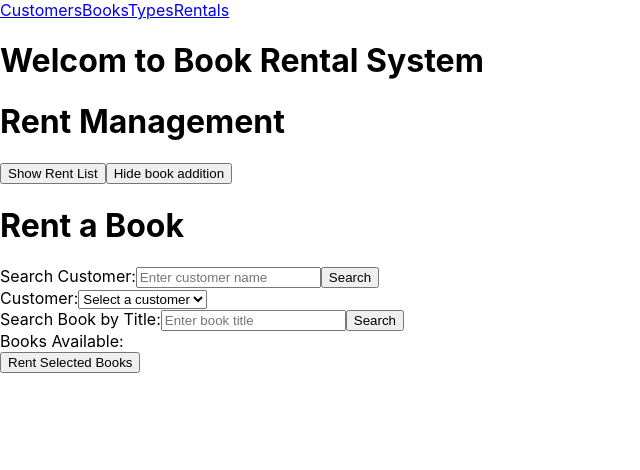
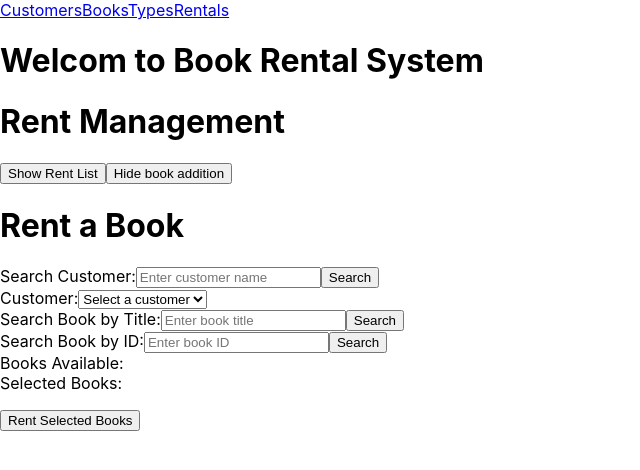
Before and after one commit to TaylorJi/BookRentalManagement_Frontend, a React (Create React App) app: page /rentals in a window 1280 px wide. Both pictures are taken after a click on the button "Add a new rent". Shown: the top 470 px of the page, without its empty margins (0-640 px from the left). Built offline with nearby package versions, Linux system fonts and the light colour scheme.

Commit message:
updated bookRent creation part making only availalbe books to be selectable

```diff
--- a/src/components/customer/customerList.tsx
+++ b/src/components/customer/customerList.tsx
@@ -219,6 +219,7 @@ const CustomerList: React.FC = () => {
             <table>
                 <thead>
                     <tr>
+                        <th>Id</th>
                         <th>Name</th>
                         <th>Contact</th>
                         <th>Address</th>
@@ -230,6 +231,7 @@ const CustomerList: React.FC = () => {
                 <tbody>
                     {customers.map(customer => (
                         <tr key={customer._id}>
+                            <td>{customer._id}</td>
                             <td>{customer.name}</td>
                             <td>{editCustomer && editCustomer._id === customer._id ? (
                                 <input
--- a/src/pages/bookRent/addBookRent.tsx
+++ b/src/pages/bookRent/addBookRent.tsx
@@ -1,5 +1,6 @@
 import React, { useState, useEffect } from "react";
 import axios from "axios";
+import { set } from "mongoose";
 
 interface Customer {
   _id: string;
@@ -13,11 +14,6 @@ interface Book {
   is_available: boolean;
 }
 
-interface BookRent {
-  customer: Customer;
-  book: Book;
-}
-
 interface AddBookRentProps {
   onBookRentAdded: () => void; // Callback function to update the book list
 }
@@ -26,8 +22,10 @@ const BookRentalForm: React.FC<AddBookRentProps> = () => {
   const [customers, setCustomers] = useState<Customer[]>([]);
   const [books, setBooks] = useState<Book[]>([]);
   const [selectedCustomerId, setSelectedCustomerId] = useState<string>("");
-  const [searchResult, setSearchResult] = useState<BookRent[]>([]);
   const [searchInput, setSearchInput] = useState<string>("");
+  const [customerSearch, setCustomerSearch] = useState<string>("");
+  const [bookIdSearch, setBookIdSearch] = useState<string>("");
+  const [bookTitleSearch, setBookTitleSearch] = useState<string>("");
   const [selectedBooks, setSelectedBooks] = useState<string[]>([]);
 
   const [error, setError] = useState<string | null>(null);
@@ -43,6 +41,15 @@ const BookRentalForm: React.FC<AddBookRentProps> = () => {
       }
     };
 
+    const handleBookSelection = (e: React.ChangeEvent<HTMLInputElement>) => {
+      const bookId = e.target.value;
+      setSelectedBooks((prev) =>
+        e.target.checked
+          ? [...prev, bookId]
+          : prev.filter((id) => id !== bookId)
+      );
+    };
+
     const fetchBooks = async () => {
       try {
         const response = await axios.get("/api/books"); // assuming endpoint that only fetches available books
@@ -55,18 +62,37 @@ const BookRentalForm: React.FC<AddBookRentProps> = () => {
     // fetchCustomers();
     // fetchBooks();
   }, []);
+
   const handleSearchInputChange = (e: React.ChangeEvent<HTMLInputElement>) => {
     setSearchInput(e.target.value);
+  };
+
+  const handleSearchByBookIdChange = (
+    e: React.ChangeEvent<HTMLInputElement>
+  ) => {
+    setBookIdSearch(e.target.value);
+  };
+
+  const handleBookTitleSearchInputChnage = (
+    e: React.ChangeEvent<HTMLInputElement>
+  ) => {
+    setBookTitleSearch(e.target.value);
+  };
+  const handleCustomerSearchInputChnage = (
+    e: React.ChangeEvent<HTMLInputElement>
+  ) => {
+    setCustomerSearch(e.target.value);
   };
 
   const handleSearchByBookTitle = async () => {
     try {
       console.log(searchInput);
-      const response = await axios.get(`/api/books/searchTitle?title=${searchInput}`);
-      console.log(response.data)
-      console.log(response.data.books)
-      setBooks(response.data.books);
-      console.log(books);
+      const response = await axios.get(
+        `/api/books/searchTitle?title=${bookTitleSearch}`
+      );
+      console.log(response.data);
+      console.log(response.data.books);
+      setBooks((prevBooks) => [...prevBooks, ...response.data.books]);
     } catch (err) {
       setError("Failed to search by book");
     }
@@ -74,22 +100,27 @@ const BookRentalForm: React.FC<AddBookRentProps> = () => {
 
   const handleSearchByBookId = async () => {
     try {
-      const response = await axios.get(`/api/books/searchById?id=${searchInput}`);
-        setBooks(response.data);
+      const response = await axios.get(
+        `/api/books/searchId?id=${bookIdSearch}`
+      );
+      setBooks((prevBooks) => [...prevBooks, ...response.data.books]);
+
+      // setBooks(response.data.books);
     } catch (err) {
       setError("Failed to search by book");
     }
-    }
-
+  };
 
   const handleByCustomerName = async () => {
     try {
-            const response = await axios.get(`/api/customers/search?name=${searchInput}`);
+      const response = await axios.get(
+        `/api/customers/search?name=${customerSearch}`
+      );
       setCustomers(response.data);
     } catch (err) {
       setError("Failed to search by customer");
     }
-    }
+  };
 
   const handleCustomerChange = (e: React.ChangeEvent<HTMLSelectElement>) => {
     setSelectedCustomerId(e.target.value);
@@ -133,11 +164,13 @@ const BookRentalForm: React.FC<AddBookRentProps> = () => {
           <input
             type="text"
             id="customer-search"
-          value={searchInput}
-          onChange={handleSearchInputChange}
+            value={customerSearch}
+            onChange={handleCustomerSearchInputChnage}
             placeholder="Enter customer name"
           />
-        <button type="button" onClick={handleByCustomerName}>Search</button>
+          <button type="button" onClick={handleByCustomerName}>
+            Search
+          </button>
         </div>
         <div>
           <label>Customer:</label>
@@ -152,15 +185,30 @@ const BookRentalForm: React.FC<AddBookRentProps> = () => {
         </div>
 
         <div>
-        <label htmlFor="book-search">Search Book by Title:</label>
+          <label htmlFor="book_search_title">Search Book by Title:</label>
           <input
             type="text"
-          id="book-search"
-          value={searchInput}
-          onChange={handleSearchInputChange}
+            id="book_search_title"
+            value={bookTitleSearch}
+            onChange={handleBookTitleSearchInputChnage}
             placeholder="Enter book title"
           />
-        <button type="button" onClick={handleSearchByBookTitle}>Search</button>
+          <button type="button" onClick={handleSearchByBookTitle}>
+            Search
+          </button>
+        </div>
+        <div>
+          <label htmlFor="book-search_by_id">Search Book by ID:</label>
+          <input
+            type="text"
+            id="book-search_by_id"
+            value={bookIdSearch}
+            onChange={handleSearchByBookIdChange}
+            placeholder="Enter book ID"
+          />
+          <button type="button" onClick={handleSearchByBookId}>
+            Search
+          </button>
         </div>
 
         <div>
@@ -168,171 +216,48 @@ const BookRentalForm: React.FC<AddBookRentProps> = () => {
           {books.map((book) => (
             <div key={book._id}>
               <label>
+                {/* <input
+                  type="checkbox"
+                  value={book._id}
+                  checked={selectedBooks.includes(book._id)}
+                  onChange={handleBookSelection}
+                /> */}
+                {book.is_available && (
                   <input
                     type="checkbox"
                     value={book._id}
                     checked={selectedBooks.includes(book._id)}
                     onChange={handleBookSelection}
                   />
-              {book.title} (Available: {book.is_available ? 'Yes' : 'No'})
+                )}
+                {book._id.slice(-6)} {book.title} (Available: {book.is_available ? 'Yes' : 'No'})
               </label>
             </div>
           ))}
         </div>
 
         <div>
+          <label>Selected Books:</label>
+
+          <ul>
+            {selectedBooks.map((bookId) => {
+              const book = books.find((b) => b._id === bookId);
+              return (
+                <li key={bookId}>
+                  {book?._id.slice(-6)} {book?.title}
+                </li>
+              );
+            })}
+          </ul>
+        </div>
+
+        <div>
           <button type="submit">Rent Selected Books</button>
         </div>
       </form>
-    {error && <p style={{ color: 'red' }}>{error}</p>}
+      {error && <p style={{ color: "red" }}>{error}</p>}
     </div>
-
   );
 };
 
 export default BookRentalForm;
-
-// import React, { useState, useEffect } from 'react';
-// import axios from 'axios';
-
-// interface Customer {
-//     _id: string;
-//     name: string;
-// }
-
-// interface Book {
-//     _id: string;
-//     title: string;
-//     is_available: boolean;
-// }
-
-// interface BookRent {
-//     customer: string;
-//     book: string;
-// }
-
-// interface AddBookRentProps {
-//     onBookRentAdded: () => void; // Callback function to update the book list
-
-// }
-
-// const BookRentalForm: React.FC<AddBookRentProps> = () => {
-//     const [customers, setCustomers] = useState<Customer[]>([]);
-//     const [books, setBooks] = useState<Book[]>([]);
-//     const [selectedCustomerId, setSelectedCustomerId] = useState<string>('');
-//     const [selectedBooks, setSelectedBooks] = useState<string[]>([]);
-//     const [searchResult, setSearchResult] = useState<BookRent[]>([]);
-//     const [searchInput, setSearchInput] = useState<string>('');
-//     const [error, setError] = useState<string | null>(null);
-
-//     useEffect(() => {
-//         // Fetch customers and books on component mount
-//         const fetchData = async () => {
-//             try {
-//                 const customersResp = await axios.get('/api/customers');
-//                 const booksResp = await axios.get('/api/books');
-//                 setCustomers(customersResp.data);
-//                 setBooks(booksResp.data);
-//             } catch (err) {
-//                 setError('Failed to fetch data');
-//             }
-//         };
-
-//         fetchData();
-//     }, []);
-
-//     const handleCustomerChange = (e: React.ChangeEvent<HTMLSelectElement>) => {
-//         setSelectedCustomerId(e.target.value);
-//     };
-
-//     const handleBookSelection = (e: React.ChangeEvent<HTMLInputElement>) => {
-//         const bookId = e.target.value;
-//         setSelectedBooks(prev => e.target.checked ? [...prev, bookId] : prev.filter(id => id !== bookId));
-//     };
-
-//     const handleSearchInputChange = (e: React.ChangeEvent<HTMLInputElement>) => {
-//         setSearchInput(e.target.value);
-//     };
-
-//     const handleSearchByBookTitle = async () => {
-//         try {
-//             const response = await axios.get(`/api/books/searchTitle?${searchInput}`);
-//             setSearchResult(response.data);
-//         } catch (err) {
-//             setError('Failed to search by book');
-//         }
-//     };
-
-//     const handleSearchByCustomer = async () => {
-//         try {
-//             const response = await axios.get(`/api/books/searchByCustomer/${searchInput}`);
-//             setSearchResult(response.data);
-//         } catch (err) {
-//             setError('Failed to search by customer');
-//         }
-//     };
-
-//     const handleSubmit = async (e: React.FormEvent) => {
-//         e.preventDefault();
-//         if (!selectedCustomerId || selectedBooks.length === 0) {
-//             setError('Please select a customer and at least one book');
-//             return;
-//         }
-
-//         try {
-//             const response = await axios.post('/api/bookRents', {
-//                 customer_ID: selectedCustomerId,
-//                 books: selectedBooks
-//             });
-//             alert('Books rented successfully');
-//             console.log(response.data);
-//         } catch (err) {
-//             setError('Failed to process book rental');
-//             console.error(err);
-//         }
-//     };
-
-//     if (error) return <div>Error: {error}</div>;
-
-//     return (
-//         <div>
-//             <h2>Rent Books</h2>
-//             <div>
-//                 <input type="text" placeholder="Enter book or customer ID" value={searchInput} onChange={handleSearchInputChange} />
-//                 <button onClick={handleSearchByBookTitle}>Search by Book ID</button>
-//                 <button onClick={handleSearchByCustomer}>Search by Customer ID</button>
-//             </div>
-//             {searchResult.map((rent, index) => (
-//                 <div key={index}>
-//                     <p>Customer: {rent.customer}</p>
-//                     <p>Book: {rent.book}</p>
-//                 </div>
-//             ))}
-//             <form onSubmit={handleSubmit}>
-//                 <div>
-//                     <label>Customer:</label>
-//                     <select value={selectedCustomerId} onChange={handleCustomerChange}>
-//                         <option value="">Select a customer</option>
-//                         {customers.map(customer => (
-//                             <option key={customer._id} value={customer._id}>{customer.name}</option>
-//                         ))}
-//                     </select>
-//                 </div>
-//                 <div>
-//                     <label>Books:</label>
-//                     {books.map(book => (
-//                         <div key={book._id}>
-//                             <label>
-//                                 <input type="checkbox" value={book._id} onChange={handleBookSelection} />
-//                                 {book.title} ({book.is_available ? 'Available' : 'Unavailable'})
-//                             </label>
-//                         </div>
-//                     ))}
-//                 </div>
-//                 <button type="submit">Rent Books</button>
-//             </form>
-//         </div>
-//     );
-// };
-
-// export default BookRentalForm;
```
Lines whose indentation alone changed are shown as unchanged.
